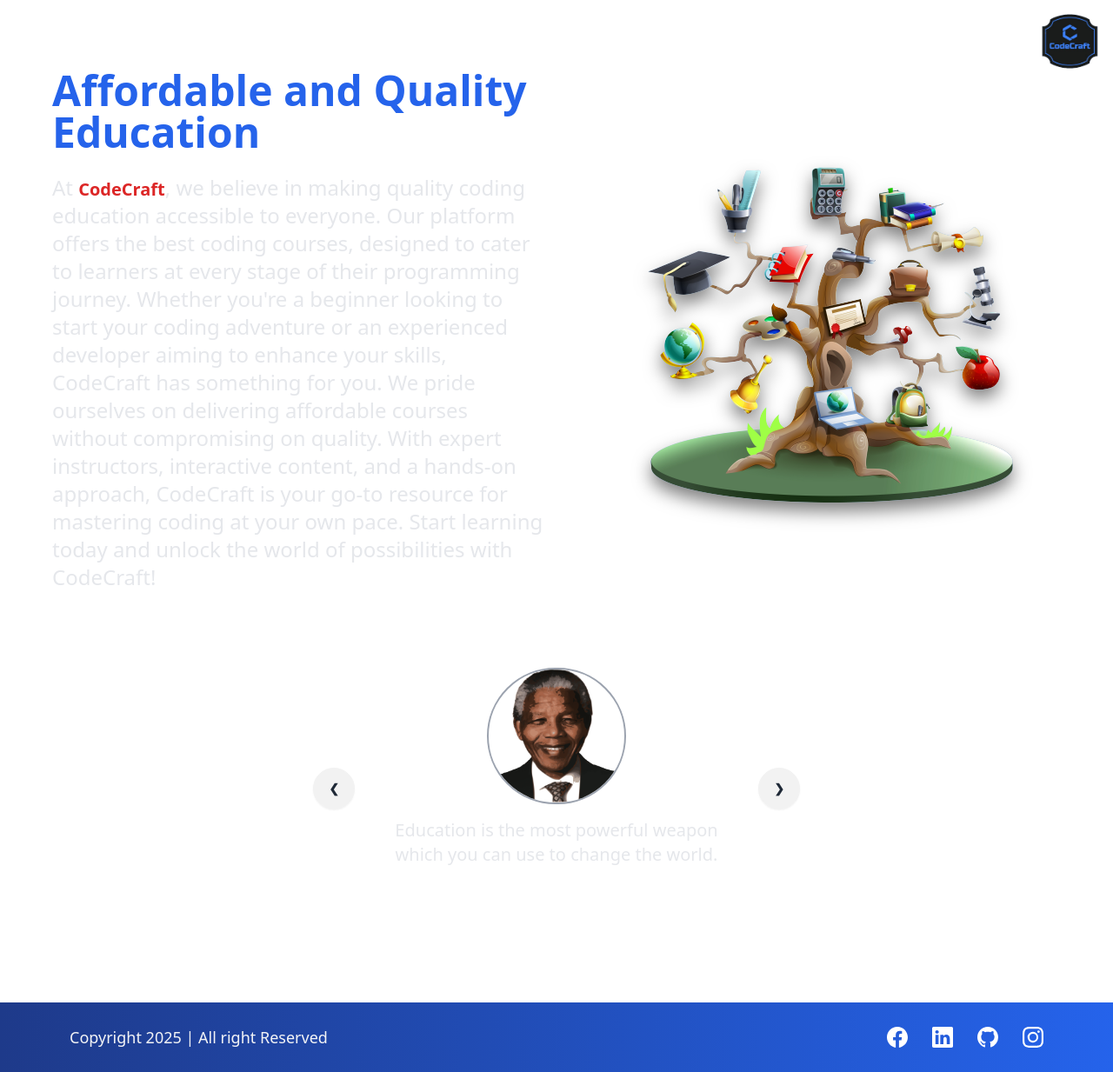
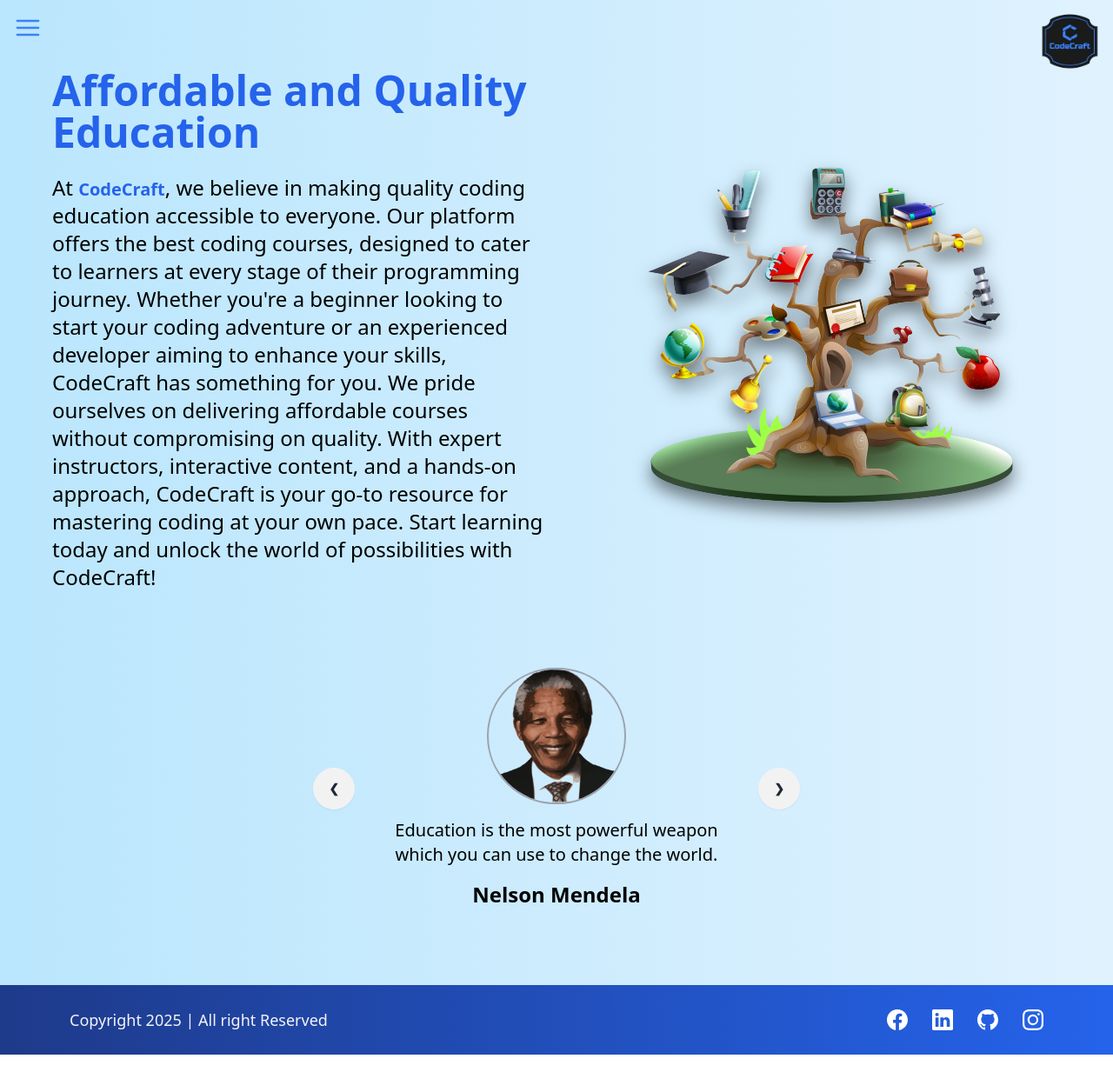
Before and after one commit to Akashchoudhary01/LMS-FrontendNew, a React (Vite) app: page /About in a window 1280 px wide. Shown: the whole page at 87% size. Built offline with nearby package versions, Linux system fonts and the light colour scheme.

Commit message:
change the logo and bgColor

```diff
--- a/src/Components/CrousalSlide.jsx
+++ b/src/Components/CrousalSlide.jsx
@@ -12,7 +12,7 @@
             src={image}
             className="w-40 rounded-full border-2 border-gray-400"
           />
-          <p className="text-xl text-gray-200">{description}</p>
+          <p className="text-xl text-black">{description}</p>
           <h3 className="text-2xl font-semibold">{title}</h3>
           <div className="absolute  left-5 right-5 top-1/2 flex -translate-y-1/2 transform justify-between">
             <a
--- a/src/Components/Footer.jsx
+++ b/src/Components/Footer.jsx
@@ -7,7 +7,7 @@
 
   return(
          <>
-         <footer className='relative left-0 bottom-0 w-full h-[10vh] md:h-[10vh] md:mb-0 sm:h-[10vh] lg:h-[10vh] py-2 flex flex-col sm:flex-row items-center justify-between text-gray-100 bg-gradient-to-r from-blue-900 to-blue-600 px-4 sm:px-10 mt-5  md:px-20'>
+         <footer className='relative left-0 bottom-0 w-full h-[10vh] md:h-[10vh] md:mb-0 sm:h-[10vh] lg:h-[10vh] py-2 flex flex-col sm:flex-row items-center justify-between text-gray-100 bg-gradient-to-r from-blue-900 to-blue-600 px-4 sm:px-10 md:px-20'>
          <section className='text-lg'>
              Copyright {year} | All right Reserved
          </section>
--- /dev/null
+++ b/src/Components/ThemeButton.jsx
@@ -0,0 +1,10 @@
+import React from 'react'
+
+export default function ThemeButton() {
+  return (
+    <div>
+
+    </div>
+  )
+}
+export default ThemeButton;
--- a/src/Layout/Layout.jsx
+++ b/src/Layout/Layout.jsx
@@ -45,11 +45,13 @@
   };
 
   return (
-    <div className="min-h-[90vh] relative  ">
+    <div className="min-h-[100vh] relative bg-gradient-to-r from-sky-200 to-sky-100">
 
       {/* Drawer */}
       <div className="absolute top-3  right-4 mb-2">
-        <img src={logo} alt="Logo" className="h-16 w-auto md:h-16 lg:h-20" />{" "}
+        <img src={logo}
+        onClick={() => navigate("./About")}
+          alt="Logo" className="h-16 w-auto md:h-16 lg:h-20" />{" "}
       </div>
 
       <div className="drawer absolute left-0 z-50 w-fit">
@@ -58,42 +60,46 @@
           <label htmlFor="my-drawer" className="cursor-pointer relative">
             <FiMenu
               size="32px"
-              className="font-bold text-white m-4"
+              className="font-bold  m-4 text-blue-500"
               onClick={changeWidth}
+
             />
           </label>
         </div>
 
         <div className="drawer-side w-0">
           <label htmlFor="my-drawer" className="drawer-overlay"></label>
-          <ul className="menu p-4 h-[100%] w-48 sm:w-80 bg-base-100 text-base-content">
-            <li className="w-fit absolute right-2 z-50">
+          <ul className="menu p-4 h-[100%]  w-48 sm:w-80 bg-sky-100 text-black">
+            <li className="w-fit absolute right-2 z-50 ">
               <button onClick={hideDrawer}>
-                <AiFillCloseCircle size={24} />
+                <AiFillCloseCircle size={24}  />
               </button>
             </li>
-            <li>
+            <div>
+
+
+            <li className="border border-black rounded-md ">
               <Link to="/">Home</Link>
             </li>
              {/* displaying dashboard, if user is logged in */}
             {isLoggedIn && role === "ADMIN" && (
-              <li>
+              <li className="border border-black rounded-md mt-1">
                 <Link to="/admin/dashboard">Admin Dashboard</Link>
               </li>
             )}
 
             {isLoggedIn && role === "ADMIN" && (
-              <li>
+              <li className="border border-black rounded-md mt-1">
                 <Link to="/course/create">Create Course</Link>
               </li>
             )}
-            <li>
+            <li className="border border-black rounded-md mt-1">
               <Link to="/courses">All Courses</Link>
             </li>
-            <li>
+            <li className="border border-black rounded-md mt-1">
               <Link to="/contact">Contact Us</Link>
             </li>
-            <li>
+            <li className="border border-black rounded-md mt-1">
               <Link to="/about">About Us</Link>
             </li>
             {!isLoggedIn && (
@@ -123,6 +129,7 @@
                 </div>
               </li>
             )}
+            </div>
           </ul>
         </div>
       </div>
--- a/src/Pages/About.jsx
+++ b/src/Pages/About.jsx
@@ -6,15 +6,15 @@
 function About() {
   return (
     <Layout>
-      <div className="pt-20 px-5 lg:px-10 flex flex-col text-white">
+      <div className="pt-20 px-5 lg:px-10 flex flex-col text-black">
         <div className="flex flex-col md:flex-row md:pl-5 items-center gap-10 mx-auto">
           {/* Text Section */}
           <section className="w-full md:w-1/2 space-y-6 text-center md:text-left">
             <h1 className="text-3xl md:text-5xl text-blue-600 font-semibold">
               Affordable and Quality Education
             </h1>
-            <p className="text-lg md:text-2xl text-gray-200">
-            At <span className="text-red-600 text-xl font-bold">CodeCraft</span>, we believe in making quality coding education accessible to everyone. Our platform offers the best coding courses, designed to cater to learners at every stage of their programming journey. Whether you're a beginner looking to start your coding adventure or an experienced developer aiming to enhance your skills, CodeCraft has something for you. We pride ourselves on delivering affordable courses without compromising on quality. With expert instructors, interactive content, and a hands-on approach, CodeCraft is your go-to resource for mastering coding at your own pace. Start learning today and unlock the world of possibilities with CodeCraft!
+            <p className="text-lg md:text-2xl text-black">
+            At <span className="text-blue-600 text-xl font-bold">CodeCraft</span>, we believe in making quality coding education accessible to everyone. Our platform offers the best coding courses, designed to cater to learners at every stage of their programming journey. Whether you're a beginner looking to start your coding adventure or an experienced developer aiming to enhance your skills, CodeCraft has something for you. We pride ourselves on delivering affordable courses without compromising on quality. With expert instructors, interactive content, and a hands-on approach, CodeCraft is your go-to resource for mastering coding at your own pace. Start learning today and unlock the world of possibilities with CodeCraft!
 
 
             </p>
--- a/src/Pages/HomePage.jsx
+++ b/src/Pages/HomePage.jsx
@@ -6,7 +6,7 @@
 const Homepage = () => {
   return (
     <Layout>
-     <div className="pt-10  h-[90vh] p-15 text-white flex flex-col-reverse  md:flex-row-reverse items-center justify-center gap-10   px-4">
+     <div className="pt-10 h-[90vh] bg-sky-100 p-15 text-black flex flex-col-reverse  md:flex-row-reverse items-center justify-center gap-10   px-4">
       {/* Right Image Section (Moved to the Top on Mobile) */}
       <div className="w-full md:w-1/2 flex items-center justify-center order-1  md:mt-4 md:order-none">
         <img src={homePageMainImage} alt="Home Page" className="w-[70%] md:w-full max-w-sm md:max-w-none " />
@@ -18,8 +18,8 @@
           Find Out The Best!{" "}
           <span className="text-blue-500 font-bold">Online Courses</span>
         </h1>
-        <p className="text-base md:text-xl text-gray-200">
-          <span className=" font-bold text-red-600">CodeCraft</span> is your one-stop-shop for <span className=" text-blue-500">upscaling</span>. Get maximum value for time
+        <p className="text-base md:text-xl text-black-200">
+          <span className=" font-bold text-pink-600">CodeCraft</span> is your one-stop-shop for <span className=" text-blue-500">upscaling</span>. Get maximum value for time
           and resources you invest, with  <span className=" text-blue-500">job-ready courses </span> & high-technology,
           available at the lowest cost.
         </p>
@@ -32,7 +32,7 @@
             </button>
           </Link>
           <Link to="/contact">
-            <button className="px-5 py-3 rounded-md font-semibold text-sm md:text-lg border cursor-pointer hover:bg-blue-600 hover:border-none transition-all ease-in-out duration-300">
+            <button className="px-5 py-3 rounded-md font-semibold text-sm md:text-lg border border-black cursor-pointer hover:bg-blue-600 hover:border-none transition-all ease-in-out duration-300">
               Contact Us
             </button>
           </Link>
--- a/tailwind.config.js
+++ b/tailwind.config.js
@@ -1,7 +1,8 @@
 module.exports = {
   content: [
     "./src/**/*.{html,js,jsx,ts,tsx}", // Adjust this path based on your project structure
-    "./public/index.html",             // Include this if you're using HTML files directly
+    "./public/index.html",
+               // Include this if you're using HTML files directly
   ],
   theme: {
     extend: {},
```
Also changed, not shown: src/Components/TheamButton.jsx (deleted).
